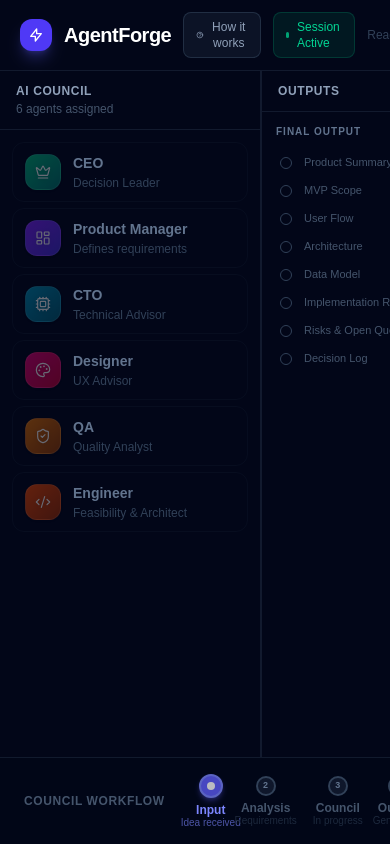
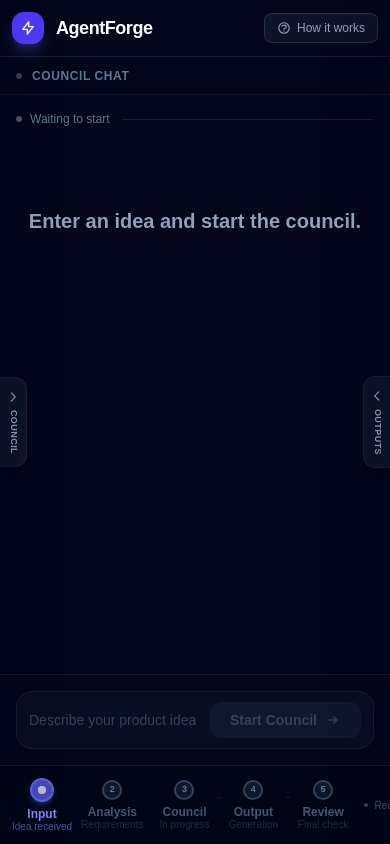
Before and after one commit to amajewski1994/agent-forge, a Next.js app: page / in a window 390 px wide. Built offline with nearby package versions, Linux system fonts and the light colour scheme.

Commit message:
add responsiveness

```diff
--- a/src/app/page.tsx
+++ b/src/app/page.tsx
@@ -1,3 +1,6 @@
+"use client";
+
+import { useState } from "react";
 import { AgentSidebar } from "@/components/agents";
 import { CouncilChat, PromptInput } from "@/components/council";
 import CouncilStatusBar from "@/components/council/CouncilStatusBar";
@@ -7,39 +10,125 @@
 import HowItWorks from "@/components/layout/HowItWorks";
 import { CouncilSimProvider } from "@/context/CouncilSimContext";
 
+type Drawer = "agents" | "outputs" | null;
+
 export default function Home() {
+  const [drawer, setDrawer] = useState<Drawer>(null);
+
   return (
     <CouncilSimProvider>
     <main className="h-screen bg-slate-950 text-slate-100 flex flex-col overflow-hidden">
-      <header className="shrink-0 border-b border-slate-800/60 px-5 py-3 flex items-center gap-3">
+      <header className="shrink-0 border-b border-slate-800/60 px-3 sm:px-5 py-3 flex flex-wrap items-center gap-x-3 gap-y-2">
         <div className="flex items-center gap-3">
-          <div className="w-8 h-8 rounded-xl bg-indigo-600 flex items-center justify-center shadow-lg shadow-indigo-500/30">
+          <div className="w-8 h-8 rounded-xl bg-indigo-600 flex items-center justify-center shadow-lg shadow-indigo-500/30 shrink-0">
             <svg className="w-4 h-4 text-white" fill="none" viewBox="0 0 24 24" stroke="currentColor">
               <path strokeLinecap="round" strokeLinejoin="round" strokeWidth={2} d="M13 10V3L4 14h7v7l9-11h-7z" />
             </svg>
           </div>
           <div>
-            <h1 className="text-xl font-extrabold text-white leading-none tracking-tight">AgentForge</h1>
+            <h1 className="text-lg sm:text-xl font-extrabold text-white leading-none tracking-tight">AgentForge</h1>
           </div>
         </div>
-        <div className="ml-auto flex items-center gap-3">
+        <div className="ml-auto flex items-center gap-2 sm:gap-3">
           <HowItWorks />
-          <div className="flex items-center gap-2 px-3 py-1.5 rounded-lg bg-emerald-500/10 border border-emerald-500/20">
+          <div className="hidden sm:flex items-center gap-2 px-3 py-1.5 rounded-lg bg-emerald-500/10 border border-emerald-500/20">
             <div className="w-1.5 h-1.5 rounded-full bg-emerald-400 animate-pulse" />
             <span className="text-xs text-emerald-400 font-medium">Session Active</span>
           </div>
-          <PhaseStatus />
+          <div className="hidden min-[1000px]:block">
+            <PhaseStatus />
+          </div>
         </div>
       </header>
 
-      <div className="flex-1 grid grid-cols-[260px_1fr_320px] overflow-hidden">
-        <AgentSidebar />
-        <section className="flex flex-col overflow-hidden border-x border-slate-800/60">
+      <div className="flex-1 flex overflow-hidden relative">
+        {/* Council edge toggle (mobile drawer trigger) */}
+        <button
+          onClick={() => setDrawer("agents")}
+          aria-label="Open council panel"
+          className="min-[1000px]:hidden fixed left-0 top-1/2 -translate-y-1/2 z-30 flex flex-col items-center gap-1.5 px-1.5 py-3 rounded-r-xl bg-slate-900/90 border border-l-0 border-slate-800/60 text-slate-400 hover:text-slate-200 hover:bg-slate-800/90 transition-colors shadow-lg shadow-slate-950/40"
+        >
+          <svg className="w-3.5 h-3.5" fill="none" viewBox="0 0 24 24" stroke="currentColor">
+            <path strokeLinecap="round" strokeLinejoin="round" strokeWidth={2} d="M9 5l7 7-7 7" />
+          </svg>
+          <span className="text-[9px] font-semibold uppercase tracking-wider [writing-mode:vertical-rl]">
+            Council
+          </span>
+        </button>
+
+        {/* Outputs edge toggle (mobile drawer trigger) */}
+        <button
+          onClick={() => setDrawer("outputs")}
+          aria-label="Open outputs panel"
+          className="min-[1000px]:hidden fixed right-0 top-1/2 -translate-y-1/2 z-30 flex flex-col items-center gap-1.5 px-1.5 py-3 rounded-l-xl bg-slate-900/90 border border-r-0 border-slate-800/60 text-slate-400 hover:text-slate-200 hover:bg-slate-800/90 transition-colors shadow-lg shadow-slate-950/40"
+        >
+          <svg className="w-3.5 h-3.5" fill="none" viewBox="0 0 24 24" stroke="currentColor">
+            <path strokeLinecap="round" strokeLinejoin="round" strokeWidth={2} d="M15 5l-7 7 7 7" />
+          </svg>
+          <span className="text-[9px] font-semibold uppercase tracking-wider [writing-mode:vertical-rl]">
+            Outputs
+          </span>
+        </button>
+
+        {/* Drawer backdrop (mobile only) */}
+        {drawer !== null && (
+          <div
+            onClick={() => setDrawer(null)}
+            className="min-[1000px]:hidden fixed inset-0 z-40 bg-slate-950/60 backdrop-blur-sm animate-fade-in"
+          />
+        )}
+
+        {/* Council drawer (mobile only) */}
+        <div
+          className={`min-[1000px]:hidden fixed inset-y-0 left-0 z-50 w-1/4 min-w-60 max-w-[80%] bg-slate-950 border-r border-slate-800/60 shadow-2xl shadow-slate-950/60 transition-transform duration-300 ease-in-out ${
+            drawer === "agents" ? "translate-x-0" : "-translate-x-full"
+          }`}
+        >
+          <button
+            onClick={() => setDrawer(null)}
+            aria-label="Close council panel"
+            className="absolute top-2.5 right-2.5 z-10 w-7 h-7 flex items-center justify-center rounded-lg text-slate-500 hover:text-slate-300 hover:bg-slate-800/60 transition-colors"
+          >
+            <svg className="w-4 h-4" fill="none" viewBox="0 0 24 24" stroke="currentColor">
+              <path strokeLinecap="round" strokeLinejoin="round" strokeWidth={2} d="M6 18L18 6M6 6l12 12" />
+            </svg>
+          </button>
+          <AgentSidebar />
+        </div>
+
+        {/* Outputs drawer (mobile only) */}
+        <div
+          className={`min-[1000px]:hidden fixed inset-y-0 right-0 z-50 w-1/2 min-w-60 max-w-[90%] bg-slate-950 border-l border-slate-800/60 shadow-2xl shadow-slate-950/60 transition-transform duration-300 ease-in-out ${
+            drawer === "outputs" ? "translate-x-0" : "translate-x-full"
+          }`}
+        >
+          <button
+            onClick={() => setDrawer(null)}
+            aria-label="Close outputs panel"
+            className="absolute top-2.5 right-2.5 z-10 w-7 h-7 flex items-center justify-center rounded-lg text-slate-500 hover:text-slate-300 hover:bg-slate-800/60 transition-colors"
+          >
+            <svg className="w-4 h-4" fill="none" viewBox="0 0 24 24" stroke="currentColor">
+              <path strokeLinecap="round" strokeLinejoin="round" strokeWidth={2} d="M6 18L18 6M6 6l12 12" />
+            </svg>
+          </button>
+          <DecisionPanel />
+        </div>
+
+        {/* Council sidebar (desktop only) */}
+        <div className="hidden min-[1000px]:flex flex-col w-65 shrink-0 overflow-hidden">
+          <AgentSidebar />
+        </div>
+
+        <section className="flex flex-col w-full flex-1 overflow-hidden min-[1000px]:border-x border-slate-800/60">
           <CouncilStatusBar />
           <CouncilChat />
           <PromptInput />
         </section>
-        <DecisionPanel />
+
+        {/* Outputs panel (desktop only) */}
+        <div className="hidden min-[1000px]:flex flex-col w-80 shrink-0 overflow-hidden">
+          <DecisionPanel />
+        </div>
       </div>
 
       <WorkflowTimeline />
--- a/src/components/agents/AgentSidebar.tsx
+++ b/src/components/agents/AgentSidebar.tsx
@@ -8,7 +8,7 @@
   const { agentStatuses } = useCouncilSim();
 
   return (
-    <aside className="flex flex-col overflow-hidden">
+    <aside className="flex flex-col overflow-hidden h-full">
       <div className="px-4 py-3 border-b border-slate-800/60">
         <h2 className="text-xs font-semibold text-slate-400 uppercase tracking-wider">AI Council</h2>
         <p className="text-xs text-slate-600 mt-0.5">{AGENTS.length} agents assigned</p>
--- a/src/components/layout/WorkflowTimeline.tsx
+++ b/src/components/layout/WorkflowTimeline.tsx
@@ -55,9 +55,9 @@
   }));
 
   return (
-    <div className="shrink-0 border-t border-slate-800/60 px-6 py-4 bg-slate-950/90">
-      <div className="flex items-center gap-4">
-        <span className="text-xs font-semibold text-slate-600 uppercase tracking-wider shrink-0">
+    <div className="shrink-0 border-t border-slate-800/60 px-3 min-[1000px]:px-6 py-3 min-[1000px]:py-4 bg-slate-950/90 overflow-x-auto scrollbar-hide">
+      <div className="flex items-center gap-4 min-w-max min-[1000px]:min-w-0">
+        <span className="hidden min-[1000px]:inline text-xs font-semibold text-slate-600 uppercase tracking-wider shrink-0">
           Council Workflow
         </span>
 
--- a/src/components/outputs/OutputPanel.tsx
+++ b/src/components/outputs/OutputPanel.tsx
@@ -28,7 +28,7 @@
   const showVoting = activeConflict !== null && voteOptions.length > 0;
 
   return (
-    <aside className="flex flex-col overflow-hidden">
+    <aside className="flex flex-col overflow-hidden h-full">
       <div className="px-4 py-3 border-b border-slate-800/60">
         <h2 className="text-xs font-semibold text-slate-400 uppercase tracking-wider">
           Outputs
```
